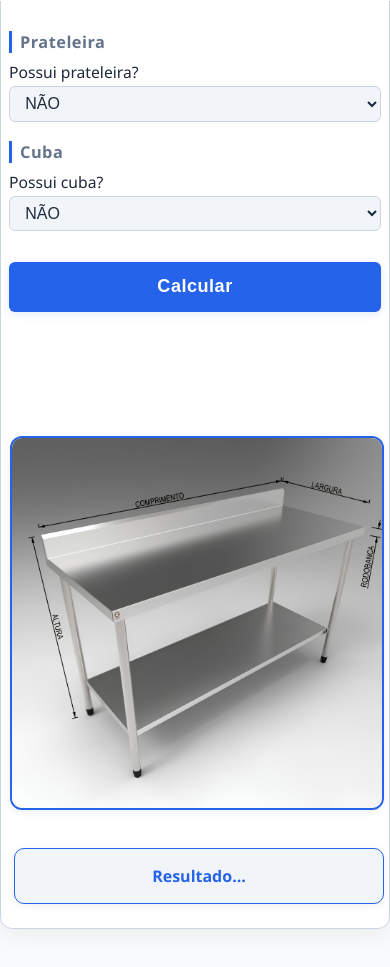
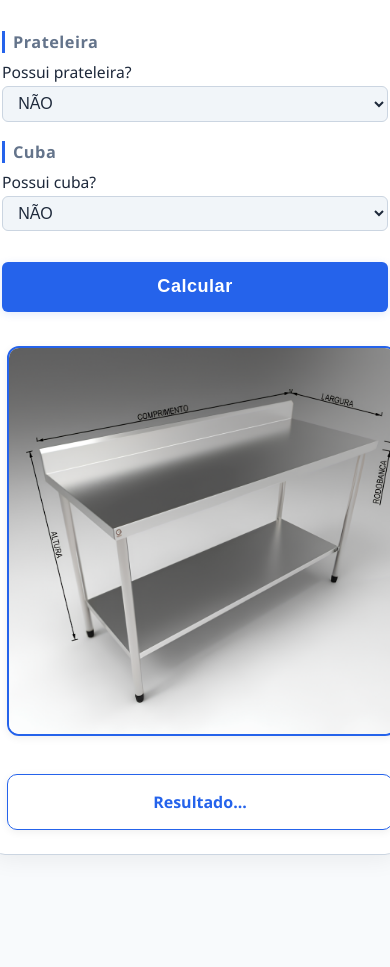
Before and after one commit to vgabrielesf/cubagem, a plain HTML site: page index.html in a window 390 px wide. Shown: the part 843-1810 px from the top of the page. After the commit the page ends 1738 px from the top, so only its background shows below. Drawn offline with Linux system fonts and the light colour scheme.

Commit message:
Update index.html

```diff
--- a/index.html
+++ b/index.html
@@ -168,42 +168,66 @@
         min-width: 0;
       }
       .grid {
-        grid-template-columns: 1fr !important; /* força uma coluna só */
+        grid-template-columns: 1fr !important;
         gap: 1rem 0;
       }
       .imagem-lateral {
-        width: 100%;
+        width: 100vw;
         max-width: 100vw;
         align-items: center;
         justify-content: flex-end;
         margin: 0;
         padding: 0;
+        flex: none;
+        position: relative;
+        min-height: 40vw;
+        display: flex;
+        flex-direction: column;
       }
       .imagem-lateral img {
-        width: 90vw;
-        max-width: 350px;
+        width: 100vw;
+        max-width: 100vw;
         height: auto;
-        max-height: 30vh;
-        margin-top: 0;
-        margin-bottom: 0;
-        border-radius: 12px;
+        max-height: 40vh;
+        min-height: 120px;
+        margin: 0 auto;
+        border-radius: 0 0 12px 12px;
+        object-fit: cover;
+        display: block;
+        position: static;
+        left: auto;
+        transform: none;
+        bottom: auto;
+        z-index: 1;
+        border: none;
+        box-shadow: none;
+        background: transparent;
       }
-      .resultado {
+      .imagem-lateral .resultado {
         font-size: 1rem;
         padding: 1rem 0.5rem;
+        position: static;
+        z-index: 2;
+        background: none;
+        left: auto;
+        transform: none;
+        bottom: auto;
+        margin-bottom: 0;
+        width: 100vw;
+        box-sizing: border-box;
       }
     }
     .imagem-lateral {
-      flex: 0 0 380px;
-      max-width: 370px;
+      flex: 0 0 100%;
+      max-width: 100%;
       display: flex;
       flex-direction: column;
-      align-items: flex-end;
+      align-items: center;
       justify-content: flex-start;
       gap: 1.2rem;
       height: 100%;
       padding: 0;
-      margin: 5px 0 5px 5px; /* 50px de distância da coluna do formulário */
+      margin: 5px 0 5px 5px;
       position: static;
     }
     .imagem-lateral img {
@@ -215,14 +239,18 @@
       box-shadow: 0 2px 8px #0001;
       background: transparent;
       object-fit: contain;
-      margin-top: 100px;
-      border: 2px solid var(--primary);/* Espaço de 100px acima da imagem */
+      margin-top: 10px;
+      border: 2px solid var(--primary);
+      display: block;
+      margin-left: auto;
+      margin-right: auto;
     }
     .imagem-lateral .resultado {
       margin-top: 1.2rem;
       width: 100%;
       box-sizing: border-box;
       text-align: center;
+      position: static;
     }
     body.dark {
       --primary: #60a5fa;
```
